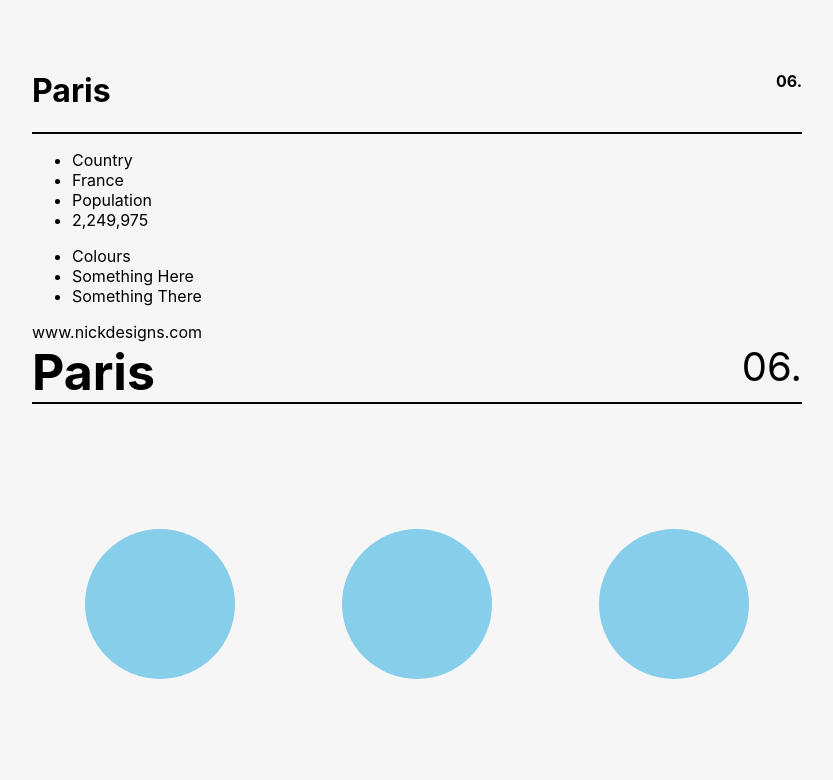
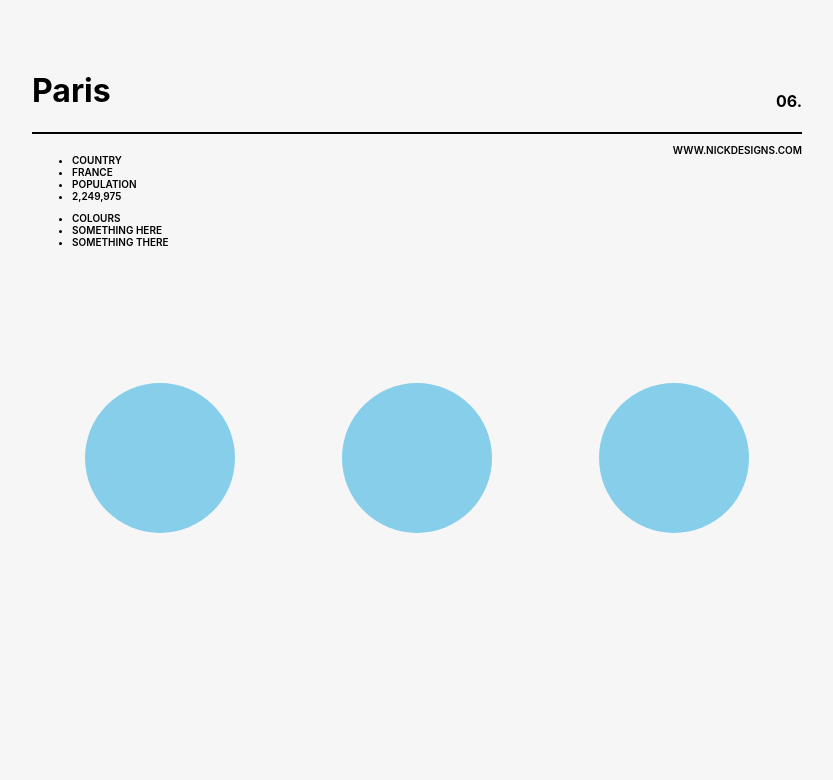
Before and after one commit to ChoBlack/css-paris-poster-clone-2021, a plain HTML site: page index.html in a window 1280 px wide. Shown: the top 780 px of the page, without its empty margins (223-1056 px from the left). Drawn offline with Linux system fonts and the light colour scheme.

Commit message:
upadate paris-poster

```diff
--- a/index.html
+++ b/index.html
@@ -30,11 +30,6 @@
     </section>
 
 
-    <div class="titlefather">
-        <span id="paris-text">Paris</span>
-        <span id="second-text">06.</span>
-    </div>
-
     <div class="father">
         <div class="child1"></div>
         <div class="child1"></div>
--- a/style.css
+++ b/style.css
@@ -11,13 +11,18 @@ body {
 header {
   display: flex;
   justify-content: space-between;
+  align-items: flex-end;
+  padding-bottom: 0px;
+  margin-bottom: 10px;
   border-bottom: 2px solid black;
 }
 
-.titlefather {
+#info {
   display: flex;
   justify-content: space-between;
-  border-bottom: 2px solid black;
+  font-size: 10px;
+  text-transform: uppercase;
+  font-weight: 600;
 }
 
 #paris-text {
```
